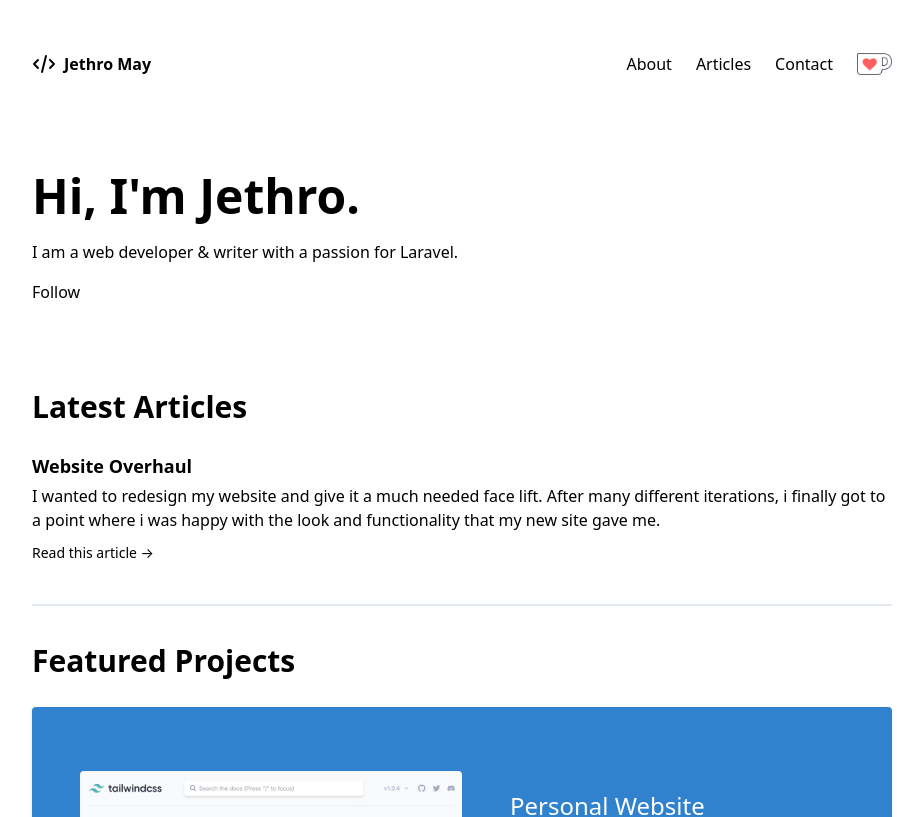
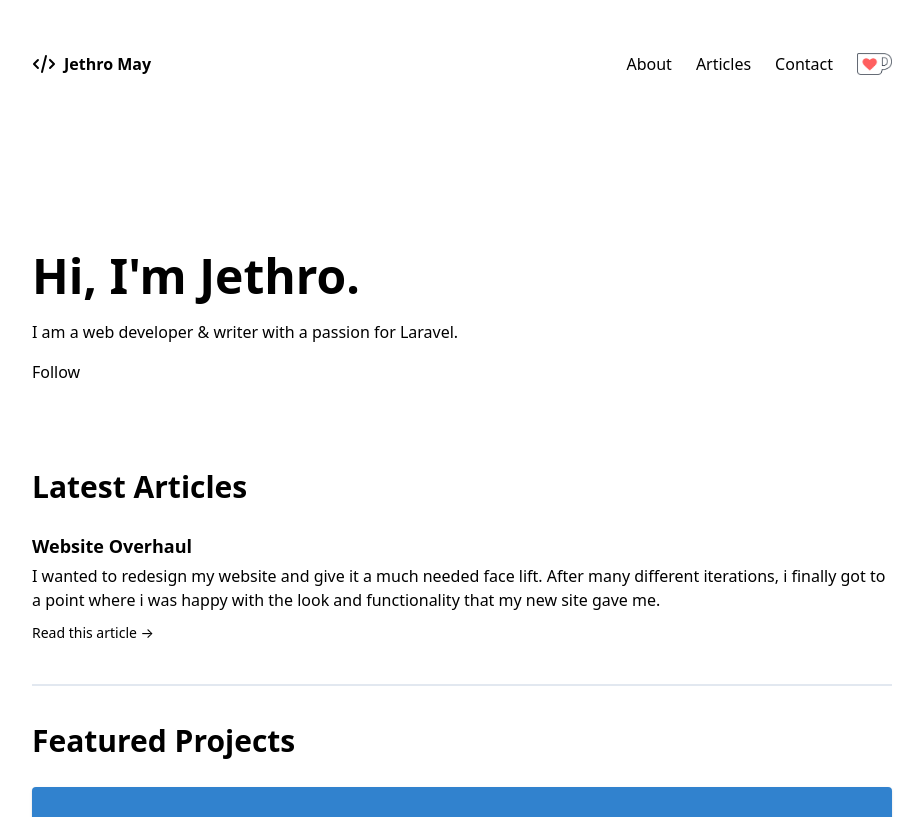
Before and after one commit to jethromay/jethromay.com-old, a Next.js app: page / in a window 1280 px wide. Shown: the top 817 px of the page, without its empty margins (178-1101 px from the left). Built offline with nearby package versions, Linux system fonts and the light colour scheme.

Commit message:
Removed layout file from pages and added it to _app.js
Signed-off-by: Jethro May <jethro@plusnarrative.com>

```diff
--- a/components/layout.js
+++ b/components/layout.js
@@ -5,7 +5,11 @@ import Footer from "../components/footer"
 const Layout = props => (
     <div className="flex flex-col min-h-full">
         <Header />
-        <main className="container mx-auto xs:px-4 sm:px-4 md:px-4 lg:px-0 mt-24 lg:mt-20">{props.children}</main>
+        <main className="container mx-auto xs:px-4 sm:px-4 md:px-4 lg:px-0 mt-24 lg:mt-20">
+            <div className="container lg:mt-20 lg:mb-20">
+                {props.children}
+            </div>
+        </main>
         <Footer />
     </div>
 );
--- a/pages/404.js
+++ b/pages/404.js
@@ -4,10 +4,10 @@ import Layout from "../components/layout"
 export default class NotFoundPage extends React.Component {
     render() {
         return (
-            <Layout>
+            <div>
                 <h1>Not Found</h1>
                 <p>You just hit a route that doesn&#39;t exist... the sadness.</p>
-            </Layout>
+            </div>
         )
     }
 }
--- a/pages/_app.js
+++ b/pages/_app.js
@@ -1,13 +1,16 @@
 import React from 'react'
 import App from 'next/app'
 import '../public/css/main.css'
+import Layout from "../components/layout";
 
 class MyApp extends App {
     render() {
         const { Component, pageProps } = this.props
 
         return (
-            <Component {...pageProps} />
+            <Layout>
+                <Component {...pageProps} />
+            </Layout>
         )
     }
 }
--- a/pages/about.mdx
+++ b/pages/about.mdx
@@ -1 +1 @@
-# Test
+# About
--- a/pages/articles.js
+++ b/pages/articles.js
@@ -4,11 +4,11 @@ import Layout from "../components/layout"
 export default class Articles extends React.Component {
     render() {
         return (
-            <Layout>
+            <div>
                 <div className="container lg:mt-20 lg:mb-20">
                     <h1 className="font-bold text-5xl mb-4">Articles</h1>
                 </div>
-            </Layout>
+            </div>
         )
     }
 }
--- a/pages/contact.js
+++ b/pages/contact.js
@@ -4,7 +4,7 @@ import Layout from "../components/layout"
 export default class Contact extends React.Component {
     render() {
         return (
-            <Layout>
+            <div>
                 <div className="container lg:mt-20 lg:mb-20">
                     <h1 className="font-bold text-5xl mb-4">Get in touch</h1>
                     <p className="mt-2 mb-6">You may contact me via email or connect with me around the web.</p>
@@ -31,7 +31,7 @@ export default class Contact extends React.Component {
                         </li>
                     </ul>
                 </div>
-            </Layout>
+            </div>
         )
     }
 }
--- a/pages/index.js
+++ b/pages/index.js
@@ -7,7 +7,7 @@ import Newsletter from "../components/newsletter"
 export default class Index extends React.Component {
     render() {
         return (
-            <Layout>
+            <div>
                 <div className="intro lg:pt-20 lg:pb-10 mb-10">
                     <div className="flex flex-col">
                         <h1 className="font-bold text-6xl xs:text-5xl sm:text-5xl">Hi, I'm Jethro.</h1>
@@ -40,8 +40,9 @@ export default class Index extends React.Component {
                 </section>
 
                 <Newsletter />
+            </div>
 
-            </Layout>
+
         )
     }
 }
```
